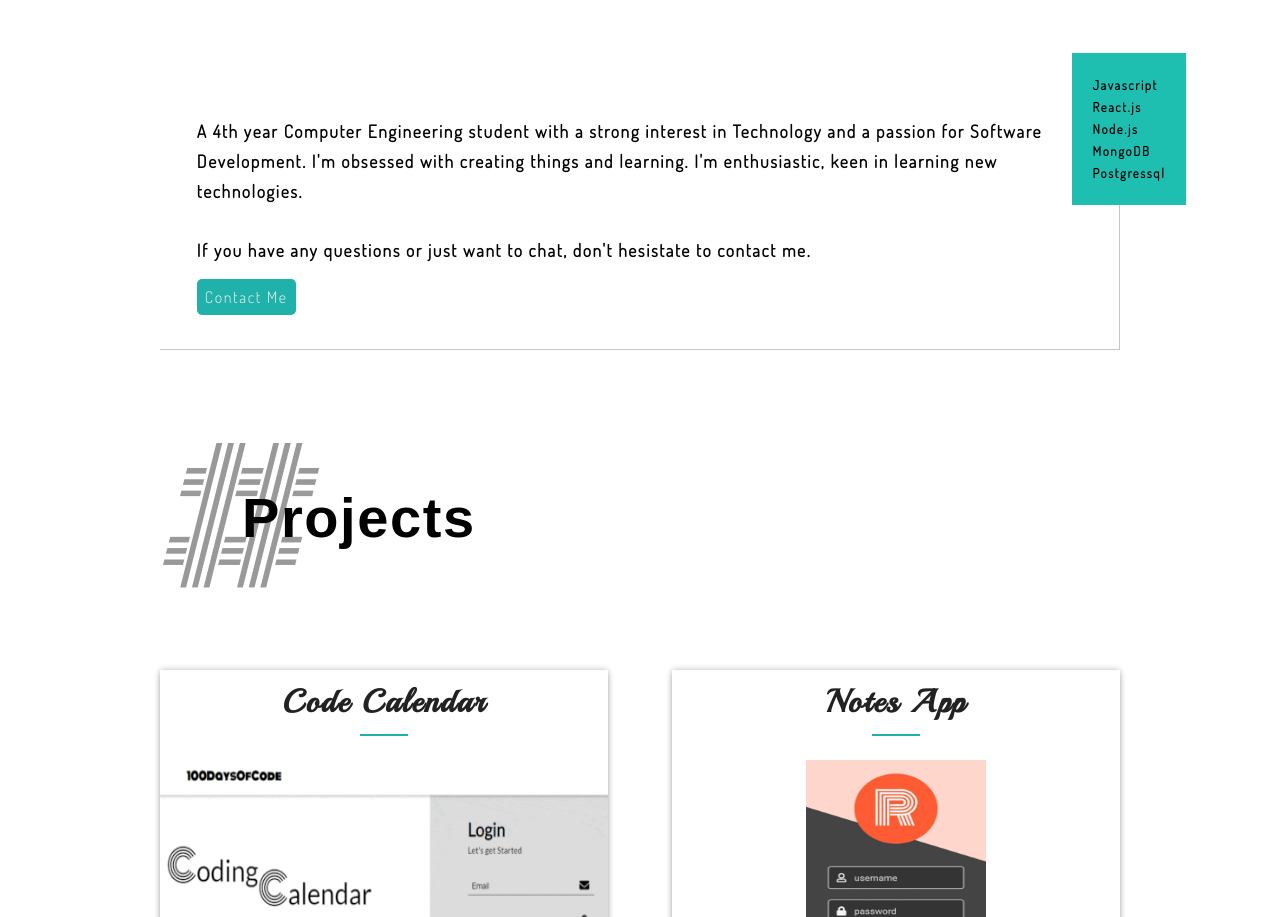
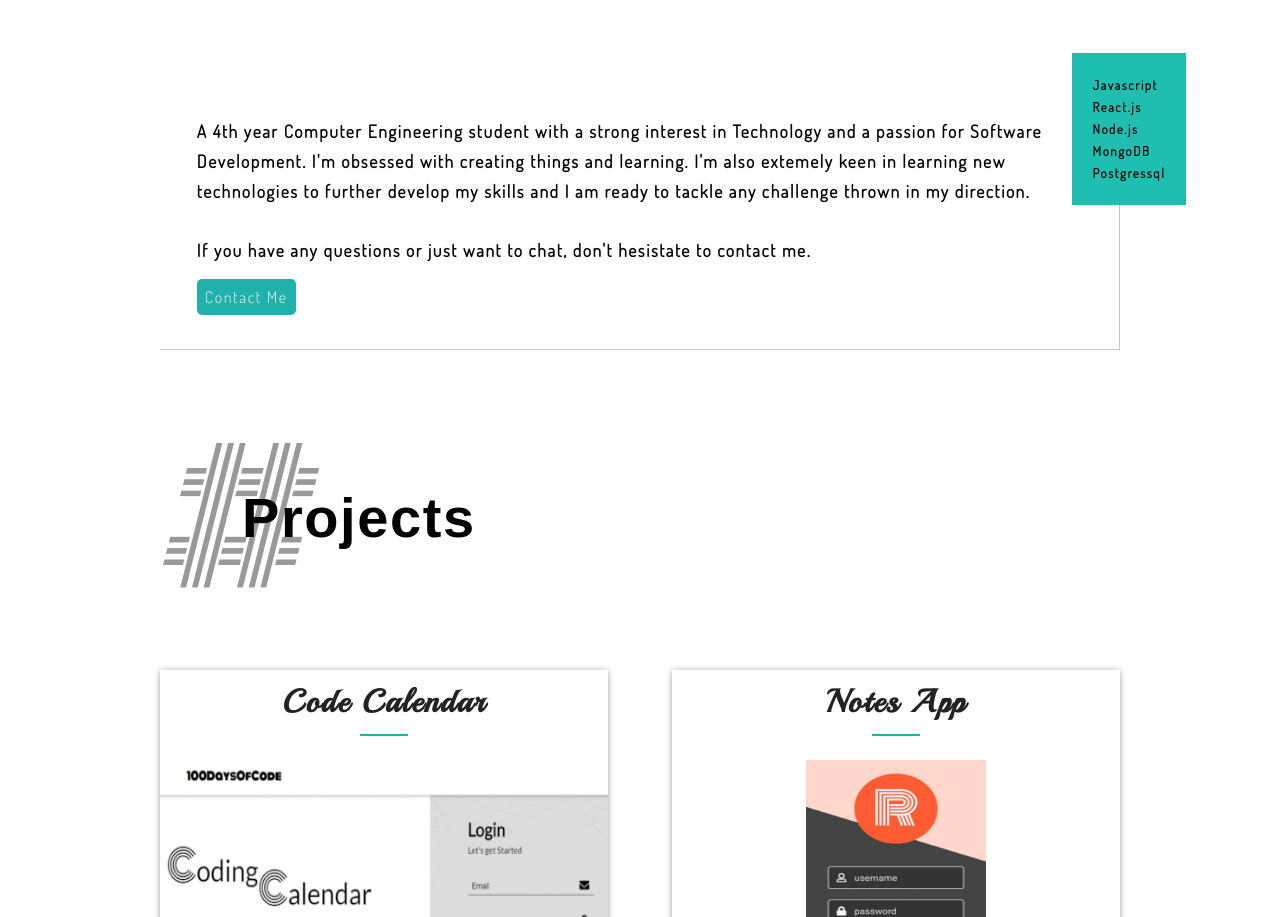
Before and after one commit to raducal/Portfolio, a React (Create React App) app: page / in a window 1280 px wide. Shown: the part 992-1909 px from the top of the page. Built offline with nearby package versions, Linux system fonts and the light colour scheme.

Commit message:
grammer fix

```diff
--- a/src/components/AboutSection/About.js
+++ b/src/components/AboutSection/About.js
@@ -16,9 +16,11 @@ const About = () => {
           <p className="about-me-paragraph">
             A 4th year Computer Engineering student with a strong interest in
             Technology and a passion for Software Development. I'm obsessed with
-            creating things and learning. I'm enthusiastic, keen in learning new
-            technologies. <br /> <br /> If you have any questions or just want
-            to chat, don't hesistate to contact me. <br />
+            creating things and learning. I'm also extemely keen in learning new
+            technologies to further develop my skills and I am ready to tackle
+            any challenge thrown in my direction. <br /> <br /> If you have any
+            questions or just want to chat, don't hesistate to contact me.{" "}
+            <br />
           </p>
           {/* <button className="contactBtn">Contact Me</button> */}
           <Link
```
